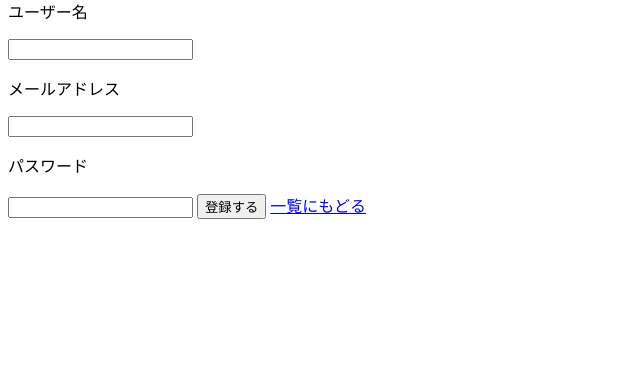
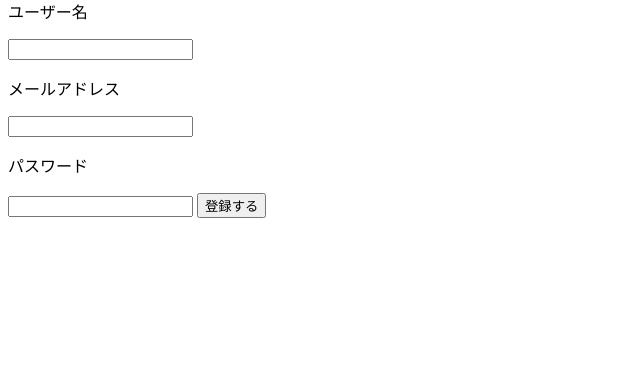
Before and after one commit to Koharu0212/BoostStudyLounge, a Node server app: page /signup in a window 1280 px wide. Shown: the part 76-456 px from the top of the page, without its empty margins (0-640 px from the left). Run offline with Node 20, Linux system fonts and the light colour scheme.

Commit message:
不要な行を削除

```diff
--- a/views/signup.ejs
+++ b/views/signup.ejs
@@ -26,7 +26,6 @@
             <p>パスワード</p>
             <input type="password" name="password">
             <input type="submit" value="登録する">
-            <a href="/list">一覧にもどる</a>
           </form>
         </div>
       </div>
```
